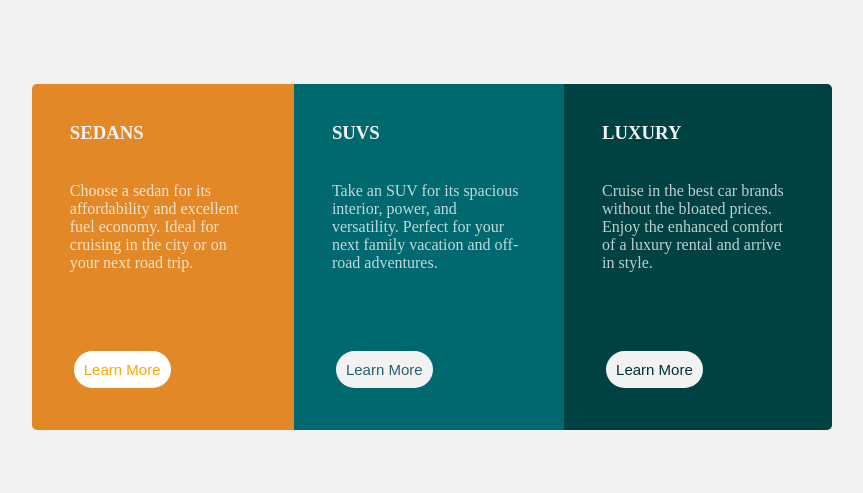
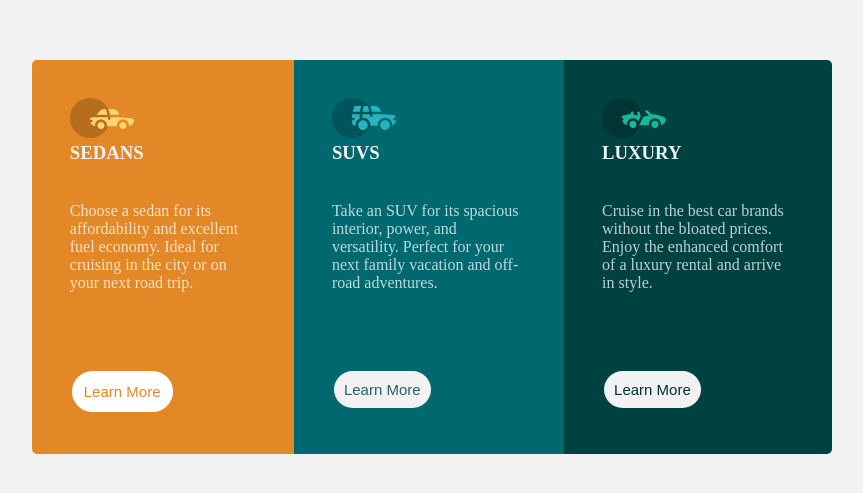
Before and after one commit to blac-pearl/Grid-Box, a plain HTML site: page index.html in a window 1280 px wide. Shown: the part 143-636 px from the top of the page, without its empty margins (288-1151 px from the left). Drawn offline with Linux system fonts and the light colour scheme.

Commit message:
Updated with some style changes

```diff
--- a/index.html
+++ b/index.html
@@ -13,18 +13,42 @@
     <main>
         <div class="box-content">
             <div class="first-row">
+                <svg width="64" height="40" xmlns="http://www.w3.org/2000/svg">
+                    <g fill="none" fill-rule="evenodd">
+                        <circle fill="#000" opacity=".201" cx="20" cy="20" r="20" />
+                        <path
+                            d="M52.936 24.11c1.942 0 3.517 1.542 3.517 3.445 0 1.903-1.575 3.445-3.517 3.445s-3.516-1.542-3.516-3.445c0-1.903 1.574-3.445 3.516-3.445zm-21.957 0c1.942 0 3.517 1.542 3.517 3.445 0 1.903-1.575 3.445-3.517 3.445s-3.516-1.542-3.516-3.445c0-1.903 1.574-3.445 3.516-3.445zm6.948-4.848v1.429c0 .716.61 1.293 1.348 1.259a1.295 1.295 0 001.225-1.295v-1.393h8.256l13.483 1.313c.956.093 1.676.881 1.676 1.814 0 2.89-2.126 5.303-4.926 5.819.397-3.557-2.458-6.62-6.053-6.62-3.646 0-6.504 3.14-6.039 6.723h-9.879c.466-3.588-2.397-6.722-6.039-6.722-3.595 0-6.45 3.062-6.052 6.62-2.14-.398-3.916-1.912-4.61-3.931h1.142c.731 0 1.32-.598 1.285-1.322-.033-.678-.629-1.2-1.322-1.2H20v-.251c0-1.274 1.066-2.243 2.306-2.243h15.62zM42.59 11c2.645 0 4.99 1.556 5.972 3.963l.726 1.779H40.17L38.413 11h4.178zm-6.865 0l1.758 5.741H26.505l3.357-3.654A6.502 6.502 0 0134.644 11h1.082z"
+                            fill="#FFD473" fill-rule="nonzero" />
+                    </g>
+                </svg>
                 <h3>SEDANS</h3>
                 <p>Choose a sedan for its affordability and excellent fuel economy. Ideal for cruising in the city or on
                     your next road trip.</p>
                 <button class="B1">Learn More</button>
             </div>
             <div class="second-row">
+                <svg width="64" height="40" xmlns="http://www.w3.org/2000/svg">
+                    <g fill="none" fill-rule="evenodd">
+                        <circle fill="#000" opacity=".201" cx="20" cy="20" r="20" />
+                        <path
+                            d="M31.002 22.358c2.917 0 5.18 2.593 4.762 5.506a4.828 4.828 0 01-2.962 3.778 4.797 4.797 0 01-5.3-1.165c-1.188-1.26-1.235-2.613-1.263-2.613-.42-2.924 1.857-5.506 4.763-5.506zm22 0c3.457 0 5.798 3.567 4.41 6.744A4.816 4.816 0 0152.3 31.94a4.826 4.826 0 01-4.06-4.077c-.42-2.915 1.846-5.506 4.762-5.506zm-15.04-6.083v1.462a1.29 1.29 0 001.352 1.29c.693-.033 1.227-.631 1.227-1.326v-1.426h8.3l13.056.716a1.29 1.29 0 011.164.917c.27.895.446 1.477.563 1.87h-1.047c-.694 0-1.291.534-1.324 1.228a1.29 1.29 0 001.288 1.352h1.445c-.164 2.225-1.57 4.193-3.6 5.05.13-4.212-3.255-7.63-7.384-7.63-4.317 0-7.762 3.718-7.358 8.086h-7.285c.43-4.655-3.503-8.531-8.131-8.046v-3.543h7.734zm-10.312 0v4.308a7.4 7.4 0 00-4.006 7.274 3.874 3.874 0 01-3.642-3.864v-1.635h1.46a1.29 1.29 0 000-2.58h-1.461v-3.213l.003-.29h7.646zm14.986-8.196c2.65 0 5 1.592 5.984 4.055l.63 1.579a5.525 5.525 0 01-.065-.004l-.026-.002-.034-.002-.022-.002a4.178 4.178 0 00-.224-.006l-.098-.001h-.039l-.136-.001h-.052l-.326-.001H40.211L38.528 8.08zm-13.632 0l-1.122 5.616h-7.144l1.47-4.71a1.29 1.29 0 011.231-.906h5.565zm6.832 0l1.683 5.615h-7.007l1.121-5.615h4.203z"
+                            fill="#26B5C0" fill-rule="nonzero" />
+                    </g>
+                </svg>
                 <h3>SUVS</h3>
                 <p>Take an SUV for its spacious interior, power, and versatility. Perfect for your next family vacation
                     and off-road adventures.</p>
                 <button class="B2">Learn More</button>
             </div>
             <div class="third-row">
+                <svg width="64" height="40" xmlns="http://www.w3.org/2000/svg">
+                    <g fill="none" fill-rule="evenodd">
+                        <circle fill="#000" opacity=".201" cx="20" cy="20" r="20" />
+                        <path
+                            d="M30.98 22.835c1.941 0 3.516 1.604 3.516 3.583 0 1.978-1.575 3.582-3.517 3.582s-3.516-1.604-3.516-3.582c0-1.979 1.574-3.583 3.516-3.583zm21.956 0c1.942 0 3.517 1.604 3.517 3.583 0 1.978-1.575 3.582-3.517 3.582s-3.516-1.604-3.516-3.582c0-1.979 1.574-3.583 3.516-3.583zm-9.143-10.45a1.27 1.27 0 011.819 0l3.715 3.784c4.444-.115 9.7 1.142 13.964 3.753.387.237.624.664.624 1.124 0 3.006-2.126 5.514-4.926 6.05.397-3.698-2.458-6.882-6.053-6.882-3.646 0-6.504 3.264-6.039 6.99h-9.669c.76-1.544.993-2.026 1.337-2.711l.082-.162c.421-.835 1.056-2.07 2.883-5.65 1.68-.023 3.47-.408 5.247-1.403l-2.984-3.04a1.328 1.328 0 010-1.854zm-7.68 1.064c.683-.2 1.395.202 1.592.898l.749 2.652a3.46 3.46 0 01-.247 2.51l-1.733 3.395-.216.424c-1.07-1.89-3.06-3.114-5.279-3.114-3.595 0-6.45 3.184-6.052 6.885-1.832-.347-3.414-1.537-4.278-3.276a1.331 1.331 0 01.117-1.376l.955-1.303-1.325-1.295c-.751-.735-.376-2.024.64-2.231l6.614-1.346.13-.026c.092-.019.145-.03.157-.031.314-.146 1.07-.591 1.07-1.506 0-.734.592-1.327 1.316-1.31.712.016 1.268.662 1.256 1.388a4.11 4.11 0 01-.348 1.611 22.69 22.69 0 014.7 1.146l-.7-2.473a1.314 1.314 0 01.882-1.622z"
+                            fill="#19B89D" fill-rule="nonzero" />
+                    </g>
+                </svg>
                 <h3>LUXURY</h3>
                 <p>Cruise in the best car brands without the bloated prices. Enjoy the enhanced comfort of a luxury
                     rental and arrive in style.</p>
--- a/style.css
+++ b/style.css
@@ -9,6 +9,7 @@
 
 body{
     background-color: hsl(0, 0%, 95%);
+    Font size: 15px;
 }
 main{
     width: 50%;
@@ -46,19 +47,20 @@ button{
     font-size: 15px;
     display: inline-block;
     border-radius: 30px;
-    margin: 4px;
+    margin: 4px 2px;
     transition-duration: 0.5s;
     cursor: pointer;
 }
 .B1{
     background-color: white;
-    color: orange;
-    border: : 2px solid #ffffff;
+    color: hsl(31, 77%, 52%);
+    border: 2px solid white;
+
 }
-/* .B1:hover{
-    background-color: #ffffff;
+.B1:hover{
+    background-color: hsl(31, 77%, 52%);
     color: white;
-} */
+}
 .B2{
     color: rgb(37, 95, 112);
 }
@@ -78,7 +80,6 @@ h3{
 p{
     color: hsla(0, 0%, 100%, 0.75);
     padding-bottom: 2cm;
-    Font size: 15px
 }
 
 /* # Front-end Style Guide
```
